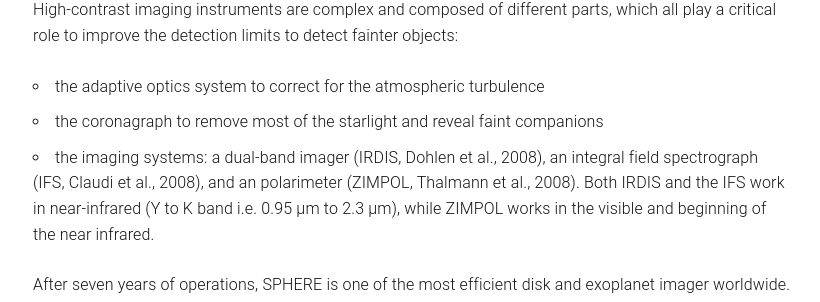
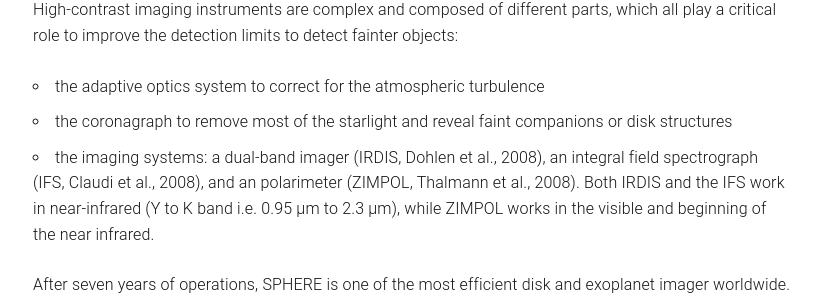
Before and after one commit to cdesgrange/cdesgrange.github.io, a Jekyll site: the page built from _posts/2022-04-22-instrumentation.markdown, in a window 1280 px wide. Shown: the part 824-1126 px from the top of the page, without its empty margins (227-1047 px from the left). Built offline with Jekyll 4.4.1, drawn with Linux system fonts in a browser that asks for light colours.

Commit message:
Update 2022-04-22-instrumentation.markdown

```diff
--- a/_posts/2022-04-22-instrumentation.markdown
+++ b/_posts/2022-04-22-instrumentation.markdown
@@ -17,7 +17,7 @@ For my research, I mainly use the high-contrast imaging instrument SPHERE (Beuzi
 High-contrast imaging instruments are complex and composed of different parts, which all play a critical role to improve the detection limits to detect fainter objects:
 
 - the adaptive optics system to correct for the atmospheric turbulence
-- the coronagraph to remove most of the starlight and reveal faint companions
+- the coronagraph to remove most of the starlight and reveal faint companions or disk structures
 - the imaging systems: a dual-band imager (IRDIS, Dohlen et al., 2008), an integral field spectrograph (IFS, Claudi et al., 2008), and an polarimeter (ZIMPOL, Thalmann et al., 2008). Both IRDIS and the IFS work in near-infrared (Y to K band i.e. 0.95 µm to 2.3 µm), while ZIMPOL works in the visible and beginning of the near infrared.
 
 
```
